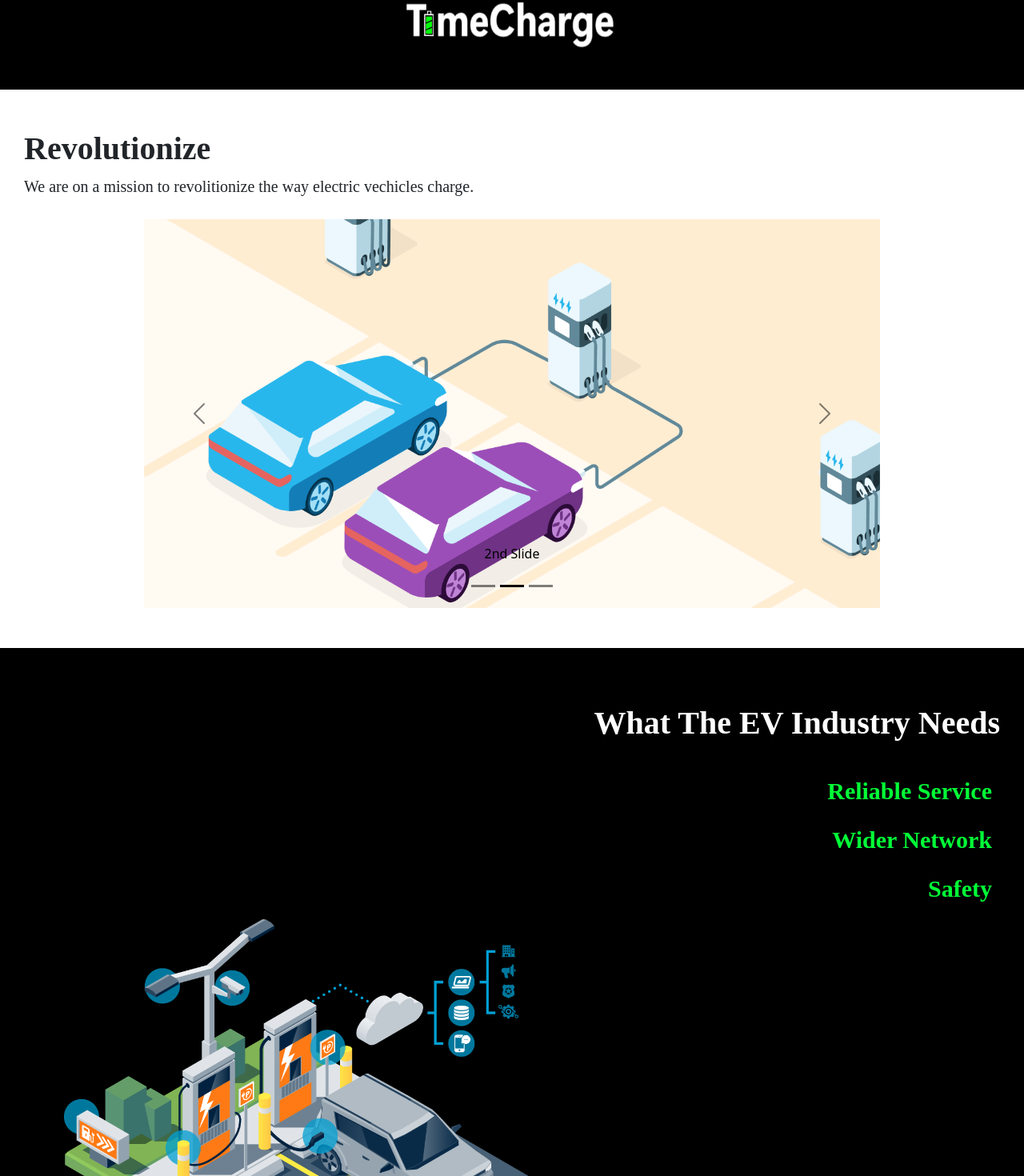
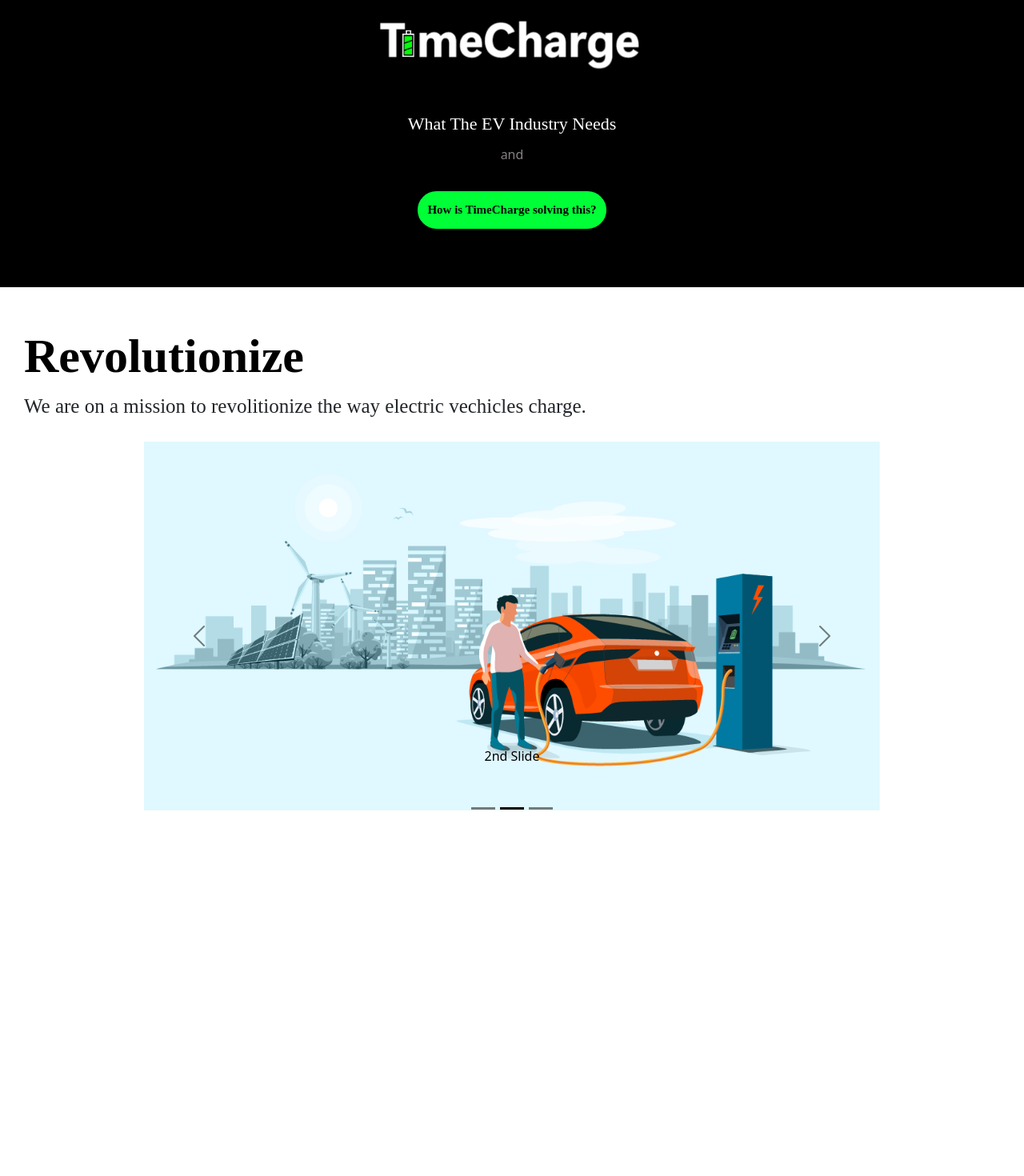
Before and after one commit to TimeChargeNetwork/TimeCharge-demo, a React (Create React App) app: page / in a window 1280 px wide. Shown: the part 113-1583 px from the top of the page at 80% size. After the commit the page ends 1201 px from the top, so only its background shows below. Built offline with nearby package versions, Linux system fonts and the light colour scheme.

Commit message:
changed layout

```diff
--- a/src/components/NavBar.js
+++ b/src/components/NavBar.js
@@ -5,7 +5,7 @@ import './NavBar.css';
 const NavBar = () => {
     return(
     <>
-        <Navbar bg="black" variant="dark">
+        <Navbar bg="black" variant="dark" sticky='top'>
         <Container style={{justifyContent: 'center', marginTop: '15px'}}>
           <Nav>
             <Link to="/" className='home'> Home </Link>
--- a/src/views/HomeView.css
+++ b/src/views/HomeView.css
@@ -1,3 +1,22 @@
+/* .secondaryImg {
+    margin-top: 20px;
+    height: 300px;
+    width: 350px;
+    margin-bottom: 50px;
+}
+
+@media all and (max-width: 500px) {
+    .secondaryImg {
+        height: 220px;
+        width: 300px;
+    }
+}
+@media all and (min-width: 900px) {
+    .secondaryImg {
+        height: 500px;
+        width: 600px;
+    }
+} */
 header {
     background-color: black;
 }
@@ -10,9 +29,72 @@ header {
 }
 
 .logo {
-    height: 170px;
-    width: 400px;
+    margin-top: 20px;
+    height: 180px;
+    width: 500px;
 }
+
+@media all and (max-width:900px) {
+    .logo {
+        height: 145px;
+        width: 420px;
+    }
+}
+
+
+.and {
+    color: rgb(134, 129, 129);
+}
+
+.secondaryContainer {
+    background-color: black;
+    display: flex;
+    flex-wrap: wrap;
+    flex-direction: column;
+    align-content: center;
+    align-items: center;
+}
+
+.secondaryTitle {
+    font-family: 'Microsoft Tai Le';
+    font-size: 22px;
+    color: rgb(255, 255, 255);
+    padding-bottom: 5px;
+    display: flex;
+    justify-content: end;
+}
+
+@media all and (max-width: 900px) {
+    .secondaryTitle {
+        display: flex;
+        justify-content: center;
+        font-size: 20px;
+    }
+}
+
+.aboutButton {
+    text-decoration: none;
+    font-family: 'Microsoft Tai Le';
+    font-weight: bold;
+    font-size: 15px;
+    color: rgb(0, 0, 0);
+    padding: 12px;
+    border-style: solid;
+    border-radius: 30px;
+    margin-top: 15px;
+    margin-bottom: 70px;
+    background-color: rgb(0, 255, 55);
+    transition-property: background, border-radius;
+    transition-duration: .6s;
+}
+
+.aboutButton:hover{
+    background-color: rgb(0, 255, 55);
+    color: rgb(0, 0, 0);
+    border-radius: 20px 0px 20px 0px;
+    padding: 12px;
+}
+
 
 .main {
     display: flex;
@@ -22,16 +104,41 @@ header {
     margin-right: 30px;
 }
 
+@media all and (max-width: 900px) {
+    .main {
+        margin-left: 0px;
+    }
+}
+
 .mainTitle {
     margin-top: 50px;
     font-family: 'Microsoft Tai Le';
     font-weight: bold;
-    font-size: 40px
+    color: black;
+    font-size: 60px
+}
+
+@media all and (max-width: 700px) {
+    .mainTitle {
+        font-size: 40px;
+    }
 }
 
 .mainStatement {
     font-family: 'Microsoft Tai Le';
-    font-size: 20px
+    font-size: 25px
+}
+
+@media all and (max-width: 700px) {
+    .mainStatement {
+        font-size: 20px;
+    }
+}
+
+@media all and (max-width:900px) {
+    .carouselContainer {
+        margin-bottom: 150px;
+    }
 }
 
 @media all and (min-width: 700px) {
@@ -42,80 +149,3 @@ header {
         margin-bottom: 50px;
     }
 }
-
-
-.secondaryContainer {
-    background-color: black;
-}
-
-.secondaryTitle {
-    font-family: 'Microsoft Tai Le';
-    font-weight: bold;
-    font-size: 40px;
-    color: rgb(255, 255, 255);
-    padding: 30px;
-    display: flex;
-    justify-content: end;
-    padding-top: 70px;
-}
-
-@media all and (max-width: 500px) {
-    .secondaryTitle {
-        display: flex;
-        justify-content: center;
-        font-size: 30px;
-    }
-}
-
-.secondaryImg {
-    height: 300px;
-    width: 350px;
-    margin-left: 30px;
-    margin-bottom: 100px;
-}
-
-@media all and (max-width: 500px) {
-    .secondaryImg {
-        height: 220px;
-        width: 300px;
-        margin-left: 50px;
-    }
-}
-@media all and (min-width: 900px) {
-    .secondaryImg {
-        height: 500px;
-        width: 600px;
-        margin-left: 80px;
-        margin-bottom: 70px;
-    }
-}
-
-.secondaryList {
-    font-family: 'Microsoft Tai Le';
-    color: rgb(0, 255, 55);
-    font-weight: bold;
-    font-size: 15px;
-    display: flex;
-    justify-content: end;
-    flex-direction: column;
-    align-items: flex-end;
-    margin-bottom: 0px;
-    margin-right: 40px;
-}
-
-@media all and (max-width: 500px) {
-    .secondaryList {
-      display: flex;
-      flex-direction: column;
-      align-items: center;
-      margin-top: 30px;
-      margin-bottom: 50px;
-      font-size: 18px;
-    }
-  }
-
-@media all and (min-width: 900px) {
-    .secondaryList {
-        font-size: 30px;
-    }
-}
--- a/src/views/HomeView.js
+++ b/src/views/HomeView.js
@@ -1,8 +1,10 @@
 import './HomeView.css';
+import { Link } from "react-router-dom";
 import logo from '../img/email.LOGO.png';
 import sample4 from '../img/sampleImage4.png';
 import sample6 from '../img/sampleImage6.png';
 import Carousel from 'react-bootstrap/Carousel';
+import sample from '../img/sampleImage.png'
 
 const HomeView = () => {
     return(
@@ -12,6 +14,18 @@ const HomeView = () => {
 
         <header className="header">
         <img src={logo} className="logo"/>
+            <div className='secondaryContainer'>
+                <h2 className='secondaryTitle'>
+                    What The EV Industry Needs
+                </h2>
+                <p className="and">
+                    and
+                </p>
+                {/* <img src={sample6} className="secondaryImg"/> */}
+                <Link className="aboutButton" to="/about">
+                    How is TimeCharge solving this?
+                </Link>
+            </div>
         </header>
 
         <div className='main'>
@@ -43,7 +57,7 @@ const HomeView = () => {
                     <Carousel.Item>
                         <img
                             className="d-block w-100"
-                            src={sample4}
+                            src={sample}
                             alt="Second slide"
                         />
                         <Carousel.Caption>
@@ -67,23 +81,6 @@ const HomeView = () => {
                     </Carousel.Item>
                 </Carousel>
             </div>
-            <div className='secondaryContainer'>
-                <h2 className='secondaryTitle'>
-                    What The EV Industry Needs
-                </h2>
-                <ul className='secondaryList'>
-                    <p>
-                        Reliable Service
-                    </p>
-                    <p>
-                        Wider Network
-                    </p>
-                    <p>
-                        Safety
-                    </p>
-                </ul>
-                <img src={sample6} className="secondaryImg"/>
-            </div>
         </>
     )
 }
```
